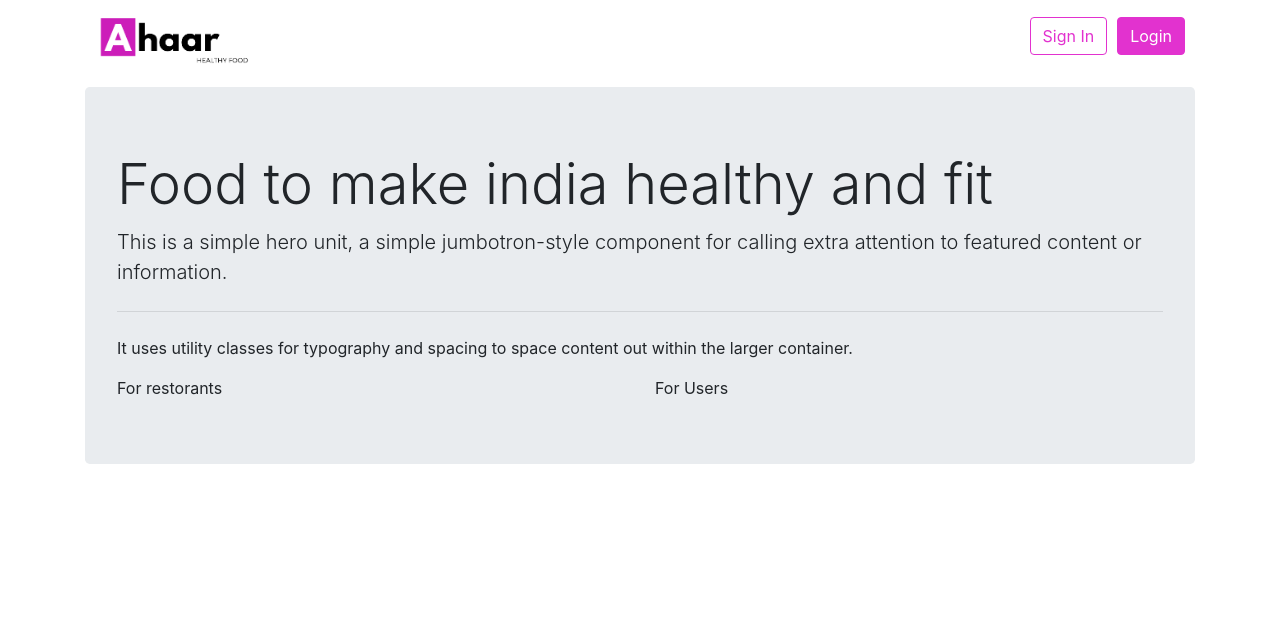
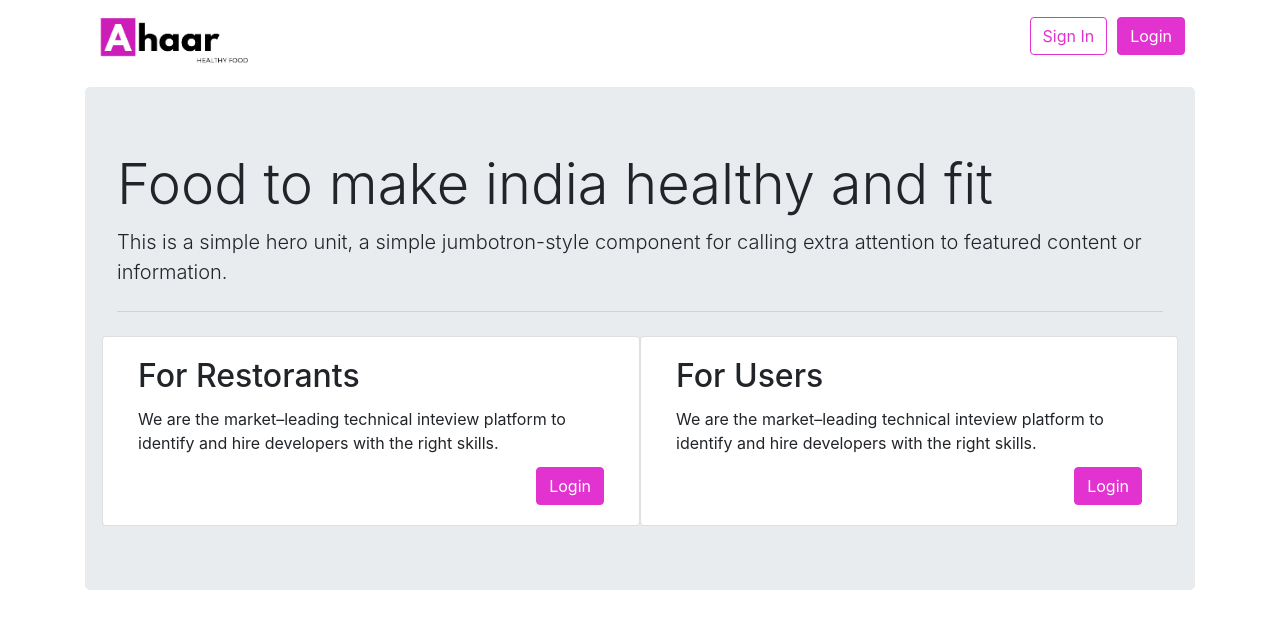
Before and after one commit to Krishankant94/Ahaar, a React (Create React App) app in the folder client/: page /home in a window 1280 px wide. Shown: the top 628 px of the page. Built offline with nearby package versions, Linux system fonts and the light colour scheme.

Commit message:
Card component Ui implementation

```diff
--- a/client/src/Routes.js
+++ b/client/src/Routes.js
@@ -1,6 +1,6 @@
 import React from "react";
 import { BrowserRouter as Router, Switch, Route, Link } from "react-router-dom";
-import Home from "./components/main-components/Home";
+import Home from "./components/main-components/home/Home";
 import DashBoard from "./components/main-components/DashBoard";
 
 const Routes = () => {
--- /dev/null
+++ b/client/src/components/ahaar-common-ui/card/index.js
@@ -0,0 +1,19 @@
+import React from "react";
+import Button from "../button";
+
+function card({ heading, children, onBtnClick }) {
+  return (
+    <div className="card col-sm-6">
+      <div className="card-body">
+        <h2 className="card-title">{heading}</h2>
+        <div className="card-text">{children}</div>
+        <div className="btn-section">
+          <Button primary onClick={onBtnClick}>
+            Login
+          </Button>
+        </div>
+      </div>
+    </div>
+  );
+}
+export default card;
--- a/client/src/components/main-components/Home.js
+++ /dev/null
@@ -1,24 +0,0 @@
-import React, { Component } from "react";
-
-export default class Home extends Component {
-  render() {
-    return (
-      <div className="jumbotron">
-        <h1 className="display-4">Food to make india healthy and fit </h1>
-        <p className="lead">
-          This is a simple hero unit, a simple jumbotron-style component for
-          calling extra attention to featured content or information.
-        </p>
-        <hr className="my-4" />
-        <p>
-          It uses utility classes for typography and spacing to space content
-          out within the larger container.
-        </p>
-        <div class="row">
-          <div class="col-sm">For restorants</div>
-          <div class="col-sm">For Users</div>
-        </div>
-      </div>
-    );
-  }
-}
--- /dev/null
+++ b/client/src/components/main-components/home/Home.js
@@ -0,0 +1,30 @@
+import React, { Component } from "react";
+import homeData from "../../../mockData/homePage.json";
+import Card from "../../ahaar-common-ui/card";
+
+export default class Home extends Component {
+  handleLogin = type => {
+    console.log("Login for type", type);
+  };
+  render() {
+    const content = homeData.map(item => (
+      <Card
+        heading={item.heading}
+        onBtnClick={() => this.handleLogin(item.type)}
+      >
+        {item.content}
+      </Card>
+    ));
+    return (
+      <div className="jumbotron ahaar-home">
+        <h1 className="display-4">Food to make india healthy and fit </h1>
+        <p className="lead">
+          This is a simple hero unit, a simple jumbotron-style component for
+          calling extra attention to featured content or information.
+        </p>
+        <hr className="my-4" />
+        <div className="row">{content}</div>
+      </div>
+    );
+  }
+}
--- /dev/null
+++ b/client/src/components/main-components/home/home.styles.scss
@@ -0,0 +1,8 @@
+.ahaar-home {
+  .card {
+    .btn-section {
+      margin-top: 12px;
+      text-align: right;
+    }
+  }
+}
--- /dev/null
+++ b/client/src/mockData/homePage.json
@@ -0,0 +1,12 @@
+[
+  {
+    "heading": "For Restorants",
+    "content": "We are the market–leading technical inteview platform to identify and hire developers with the right skills.",
+    "type": "restorant"
+  },
+  {
+    "heading": "For Users",
+    "content": "We are the market–leading technical inteview platform to identify and hire developers with the right skills.",
+    "type": "user"
+  }
+]
--- a/client/src/styles/app.styles.scss
+++ b/client/src/styles/app.styles.scss
@@ -1,3 +1,9 @@
 @import "./colors.scss";
+
+/*********COMMON-COMP****************************/
 @import "../components/ahaar-common-ui/header/header.styles.scss";
-@import "../components//ahaar-common-ui/button/button.style.scss";
+@import "../components/ahaar-common-ui/button/button.style.scss";
+@import "../components/ahaar-common-ui/card/card.styles.scss";
+
+/***************App-comp*************************/
+@import "../components/main-components/home/home.styles.scss";
```
Also changed, not shown: client/src/components/ahaar-common-ui/card/card.js (deleted), client/src/components/ahaar-common-ui/card/card.styles.scss (added).
